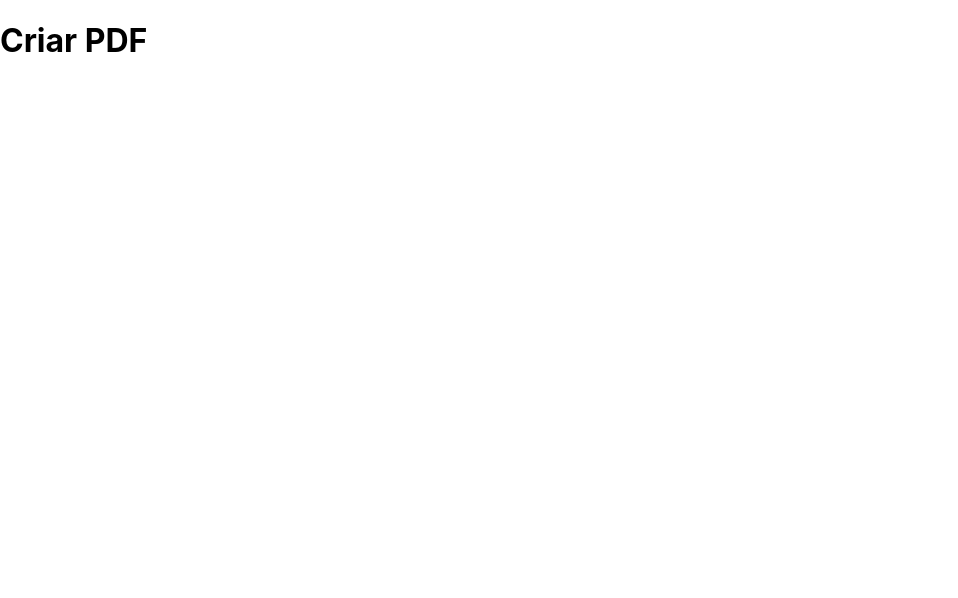
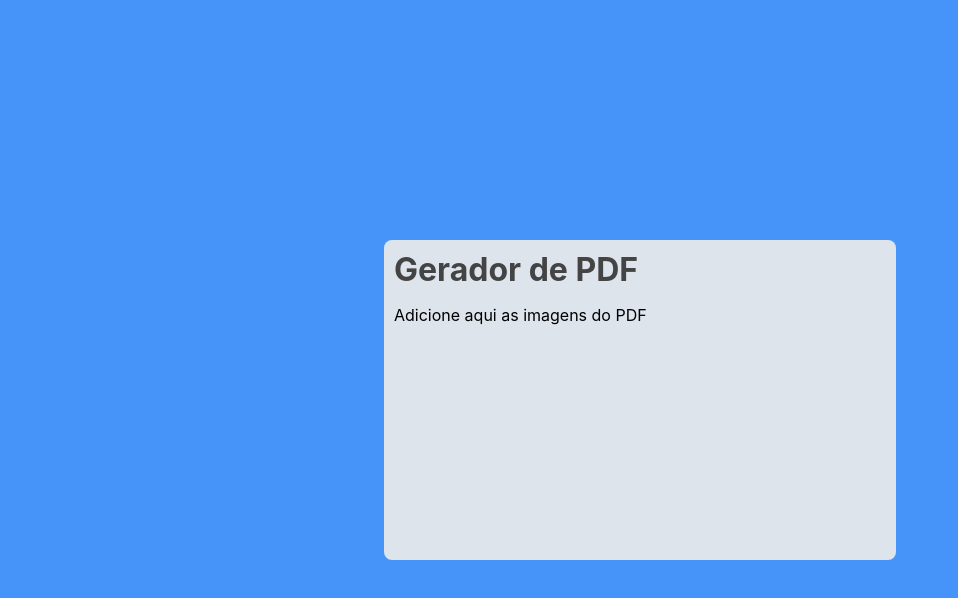
Before and after one commit to adilsongb/pdf-generator, a React (Create React App) app: page / in a window 1280 px wide. Shown: the top 598 px of the page, without its empty margins (0-958 px from the left). Built offline with nearby package versions, Linux system fonts and the light colour scheme.

Commit message:
feat: create dropzone component

```diff
--- a/src/App.tsx
+++ b/src/App.tsx
@@ -1,4 +1,5 @@
-import FileUpload from './components/FileUpload';
+import React from 'react';
+import FileUpload from '@components/FileUpload';
 
 function App() {
   return (
--- /dev/null
+++ b/src/components/DropZone/index.tsx
@@ -0,0 +1,49 @@
+import React, { useEffect, useState } from 'react';
+import { useDropzone } from 'react-dropzone';
+import { ThumbsContainer, Thumb, ThumbInner, ThumbImg } from './style';
+import type { File } from './types';
+
+function Previews() {
+  const [files, setFiles] = useState<File[]>([]);
+  const { getRootProps, getInputProps } = useDropzone({
+    accept: {
+      'image/*': []
+    },
+    onDrop: acceptedFiles => {
+      setFiles(acceptedFiles.map(file => Object.assign(file, {
+        preview: URL.createObjectURL(file)
+      })));
+    }
+  });
+
+  const thumbs = files.map(file => (
+    <Thumb key={file.name}>
+      <ThumbInner>
+        <ThumbImg
+          src={file.preview}
+          // Revoke data uri after image is loaded
+          onLoad={() => { URL.revokeObjectURL(file.preview) }}
+        />
+      </ThumbInner>
+    </Thumb>
+  ));
+
+  useEffect(() => {
+    // Make sure to revoke the data uris to avoid memory leaks, will run on unmount
+    return () => files.forEach(file => URL.revokeObjectURL(file.preview));
+  }, []);
+
+  return (
+    <section className="container">
+      <div {...getRootProps({ className: 'dropzone' })}>
+        <input {...getInputProps()} />
+        <p>Adicione aqui as imagens do PDF</p>
+      </div>
+      <ThumbsContainer>
+        {thumbs}
+      </ThumbsContainer>
+    </section>
+  );
+}
+
+export default Previews;
--- /dev/null
+++ b/src/components/DropZone/style.ts
@@ -0,0 +1,32 @@
+import styled from 'styled-components';
+
+const ThumbsContainer = styled.aside`
+  display: flex;
+  flex-direction: row;
+  flex-wrap: wrap;
+  margin-top: 16;
+`;
+
+const Thumb = styled.div`
+  display: inline-flex;
+  border-radius: 2;
+  border: 5px solid #eaeaea;
+  margin-bottom: 8;
+  margin-right: 8;
+  padding: 4;
+  box-sizing: border-box;
+`;
+
+const ThumbInner = styled.div`
+  display: flex;
+  min-width: 0;
+  overflow: hidden;
+`;
+
+const ThumbImg = styled.img`
+  display: block;
+  width: 100px;
+  height: 100%;
+`;
+
+export { ThumbsContainer, Thumb, ThumbInner, ThumbImg };
--- /dev/null
+++ b/src/components/DropZone/types.ts
@@ -0,0 +1,4 @@
+export type File = {
+  name: string;
+  preview: string;
+}
--- a/src/components/FileUpload.tsx
+++ /dev/null
@@ -1,11 +0,0 @@
-import React from "react";
-
-function FileUpload() {
-  return (
-    <div>
-      <h1>Criar PDF</h1>
-    </div>
-  );
-}
-
-export default FileUpload;
--- /dev/null
+++ b/src/components/FileUpload/index.tsx
@@ -0,0 +1,15 @@
+import React from 'react';
+import { Container } from './style';
+import { Title } from '@styles/Text';
+import Previews from '@components/DropZone';
+
+function FileUpload() {
+  return (
+    <Container>
+      <Title>Gerador de PDF</Title>
+      <Previews />
+    </Container>
+  );
+}
+
+export default FileUpload;
--- /dev/null
+++ b/src/components/FileUpload/style.ts
@@ -0,0 +1,12 @@
+import styled from 'styled-components';
+
+const Container = styled.div`
+  background-color: #DDE4EC;
+  border-radius: 8px;
+  width: 40vw;
+  height: 40vh;
+  padding: 10px;
+  box-sizing: border-box;
+`;
+
+export { Container };
--- /dev/null
+++ b/src/styles/Text.ts
@@ -0,0 +1,8 @@
+import styled from 'styled-components';
+
+const Title = styled.h1`
+  margin: 0;
+  color: #454444;
+`;
+
+export { Title };
--- a/src/styles/index.ts
+++ b/src/styles/index.ts
@@ -2,17 +2,17 @@ import { createGlobalStyle } from 'styled-components';
 
 const GlobalStyle = createGlobalStyle`
   body {
+    height: 100vh;
     margin: 0;
     font-family: -apple-system, BlinkMacSystemFont, 'Segoe UI', 'Roboto', 'Oxygen',
       'Ubuntu', 'Cantarell', 'Fira Sans', 'Droid Sans', 'Helvetica Neue',
       sans-serif;
     -webkit-font-smoothing: antialiased;
     -moz-osx-font-smoothing: grayscale;
-  }
-
-  code {
-    font-family: source-code-pro, Menlo, Monaco, Consolas, 'Courier New',
-      monospace;
+    background-color: #4694FA;
+    display: flex;
+    justify-content: center;
+    align-items: center;
   }
 `;
 
```
Also changed, not shown: public/logo192.png (deleted), public/logo512.png (deleted).
